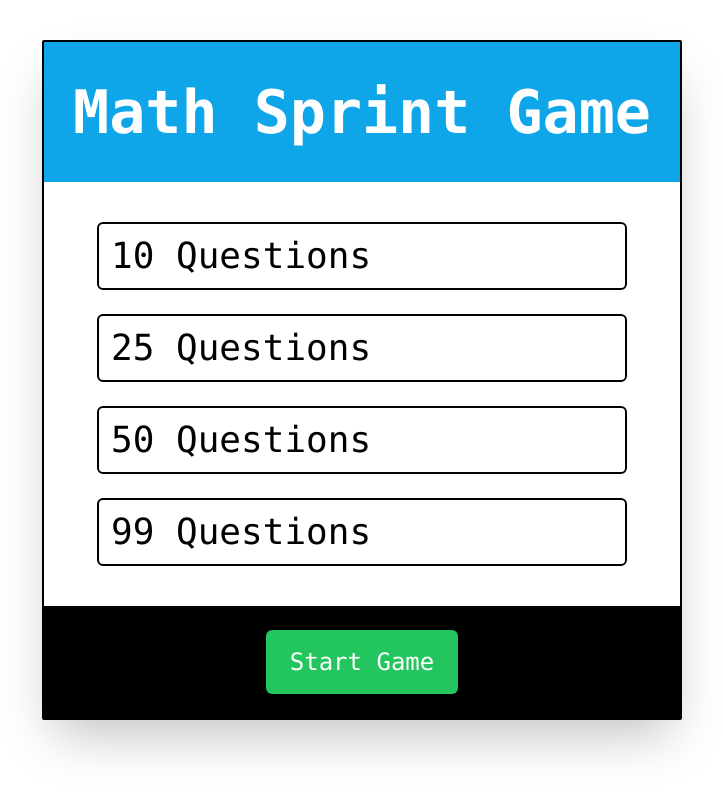
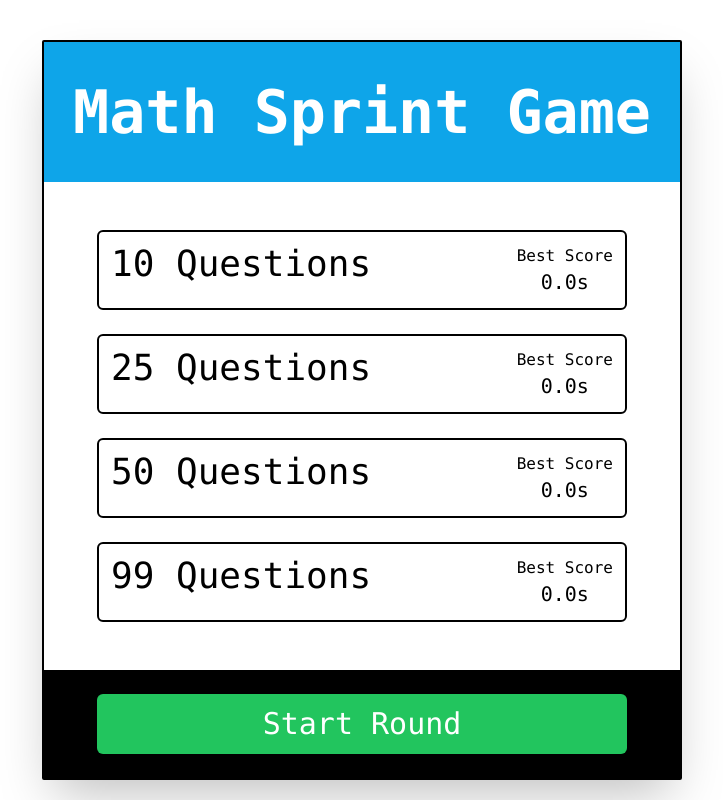
Before and after one commit to piotr-skolorzynski/math-sprint-game, an Angular app: page / in a window 1280 px wide. Shown: the whole page, without its empty margins (278-1001 px from the left). Built offline with nearby package versions, Linux system fonts and the light colour scheme.

Commit message:
refactor splash component move part of structure to app component to make it reusabe finish splash component structure

```diff
--- a/src/app/Pages/Splash/splash.component.html
+++ b/src/app/Pages/Splash/splash.component.html
@@ -1,20 +1,17 @@
-<div class="font-mono border-2 border-black rounded-sm shadow-2xl">
-  <div class="w-full py-10 flex justify-center items-center bg-sky-500">
-    <p class="capitalize text-white text-6xl font-bold">
-      {{ title }}
-    </p>
-  </div>
-  <div class="h-96 flex flex-col justify-center items-center space-y-6 my-5">
-    <div
-      class="w-5/6 border-2 border-black rounded-md p-3 text-4xl hover:bg-sky-400 hover:cursor-pointer transistion-colors"
-      *ngFor="let game of games"
-    >
-      <p>{{ game.title }}</p>
+<div class="flex flex-col justify-center items-center space-y-6 py-12">
+  <div
+    class="w-5/6 border-2 border-black rounded-md p-3 hover:bg-sky-400 hover:cursor-pointer transistion-colors flex justify-between"
+    *ngFor="let game of games"
+  >
+    <p class="text-4xl">{{ game.title }}</p>
+    <div class="text-center">
+      <p class="capitalize">best score</p>
+      <p class="text-xl">{{ game.bestScore.toFixed(1) }}s</p>
     </div>
   </div>
-  <div class="w-full py-6 flex justify-center items-center bg-black">
-    <button class="text-white bg-green-500 py-4 px-6 rounded-md text-2xl">
-      Start Game
-    </button>
-  </div>
 </div>
+<div class="w-full py-6 flex justify-center items-center bg-black">
+  <button class="text-white bg-green-500 py-3 px-6 rounded-md text-3xl w-5/6">
+    Start Round
+  </button>
+</div>
--- a/src/app/Pages/Splash/splash.component.ts
+++ b/src/app/Pages/Splash/splash.component.ts
@@ -1,8 +1,9 @@
 import { ChangeDetectionStrategy, Component } from '@angular/core';
 
-interface Game {
-  id: number;
+export interface Game {
+  id: string;
   title: string;
+  bestScore: number;
 }
 
 @Component({
@@ -12,23 +13,26 @@ interface Game {
   changeDetection: ChangeDetectionStrategy.OnPush,
 })
 export class SplashComponent {
-  title = 'Math Sprint Game';
   games: Game[] = [
     {
-      id: 1,
+      id: '1',
       title: '10 Questions',
+      bestScore: 0.0,
     },
     {
-      id: 2,
+      id: '2',
       title: '25 Questions',
+      bestScore: 0.0,
     },
     {
-      id: 3,
+      id: '3',
       title: '50 Questions',
+      bestScore: 0.0,
     },
     {
-      id: 4,
+      id: '4',
       title: '99 Questions',
+      bestScore: 0.0,
     },
   ];
 }
--- a/src/app/app.component.html
+++ b/src/app/app.component.html
@@ -1,3 +1,11 @@
 <div class="max-w-screen-sm mx-auto mt-10">
-  <router-outlet></router-outlet>
+  <div class="font-mono border-2 border-black rounded-sm shadow-2xl">
+    <div class="w-full py-10 flex justify-center items-center bg-sky-500">
+      <p class="capitalize text-white text-6xl font-bold">
+        {{ title }}
+      </p>
+    </div>
+
+    <router-outlet></router-outlet>
+  </div>
 </div>
--- a/src/app/app.component.ts
+++ b/src/app/app.component.ts
@@ -6,4 +6,6 @@ import { ChangeDetectionStrategy, Component } from '@angular/core';
   styleUrls: ['./app.component.css'],
   changeDetection: ChangeDetectionStrategy.OnPush,
 })
-export class AppComponent {}
+export class AppComponent {
+  title = 'Math Sprint Game';
+}
```
